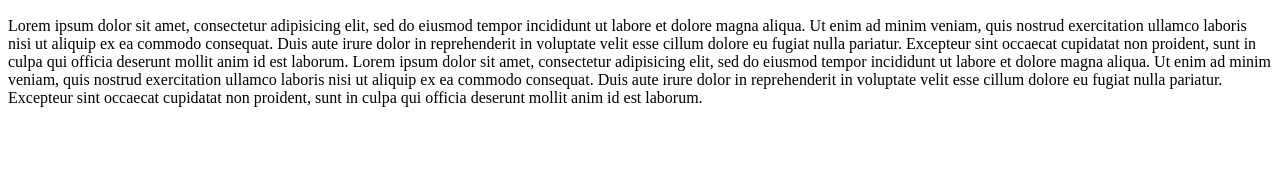
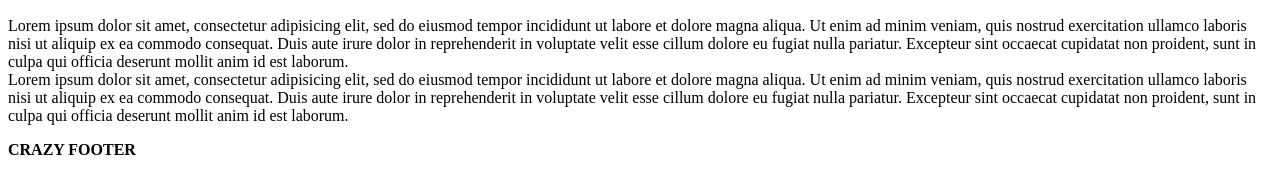
Before and after one commit to tonypapps/hellogit, a plain HTML site: page index.html in a window 1280 px wide. Shown: the part 110-304 px from the top of the page. Drawn offline with Linux system fonts and the light colour scheme.

Commit message:
added strong crazy footer

```diff
--- a/index.html
+++ b/index.html
@@ -12,8 +12,11 @@
       <h2>Lorem Ipsum</h2>
       <p>
         Lorem ipsum dolor sit amet, consectetur adipisicing elit, sed do eiusmod tempor incididunt ut labore et dolore magna aliqua. Ut enim ad minim veniam, quis nostrud exercitation ullamco laboris nisi ut aliquip ex ea commodo consequat. Duis aute irure dolor in reprehenderit in voluptate velit esse cillum dolore eu fugiat nulla pariatur. Excepteur sint occaecat cupidatat non proident, sunt in culpa qui officia deserunt mollit anim id est laborum.
-        Lorem ipsum dolor sit amet, consectetur adipisicing elit, sed do eiusmod tempor incididunt ut labore et dolore magna aliqua. Ut enim ad minim veniam, quis nostrud exercitation ullamco laboris nisi ut aliquip ex ea commodo consequat. Duis aute irure dolor in reprehenderit in voluptate velit esse cillum dolore eu fugiat nulla pariatur. Excepteur sint occaecat cupidatat non proident, sunt in culpa qui officia deserunt mollit anim id est laborum.
+        <br>Lorem ipsum dolor sit amet, consectetur adipisicing elit, sed do eiusmod tempor incididunt ut labore et dolore magna aliqua. Ut enim ad minim veniam, quis nostrud exercitation ullamco laboris nisi ut aliquip ex ea commodo consequat. Duis aute irure dolor in reprehenderit in voluptate velit esse cillum dolore eu fugiat nulla pariatur. Excepteur sint occaecat cupidatat non proident, sunt in culpa qui officia deserunt mollit anim id est laborum.
       </p>
     </main>
+    <footer>
+      <strong>CRAZY FOOTER</strong>
+    </footer>
   </body>
 </html>
```
